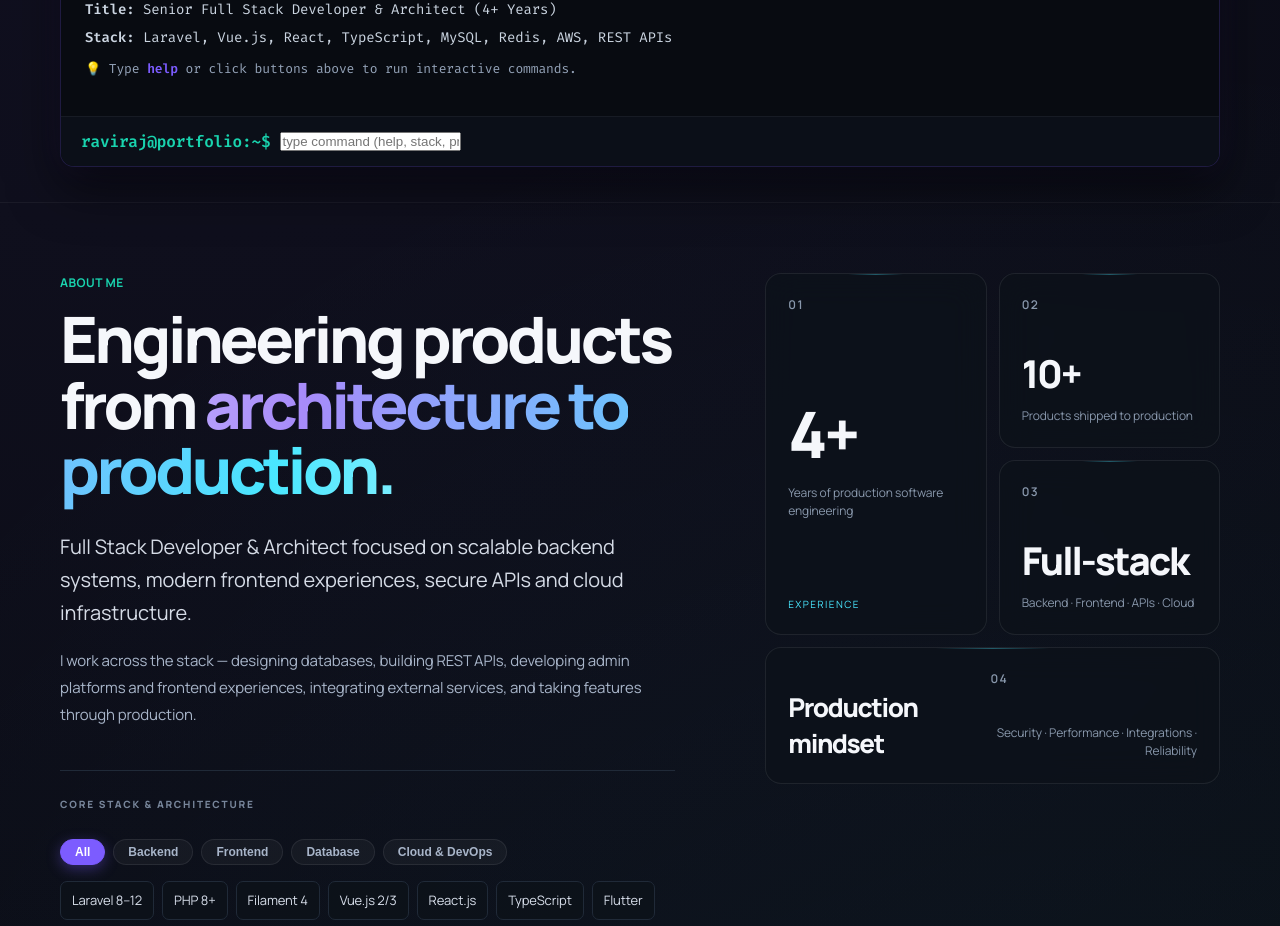
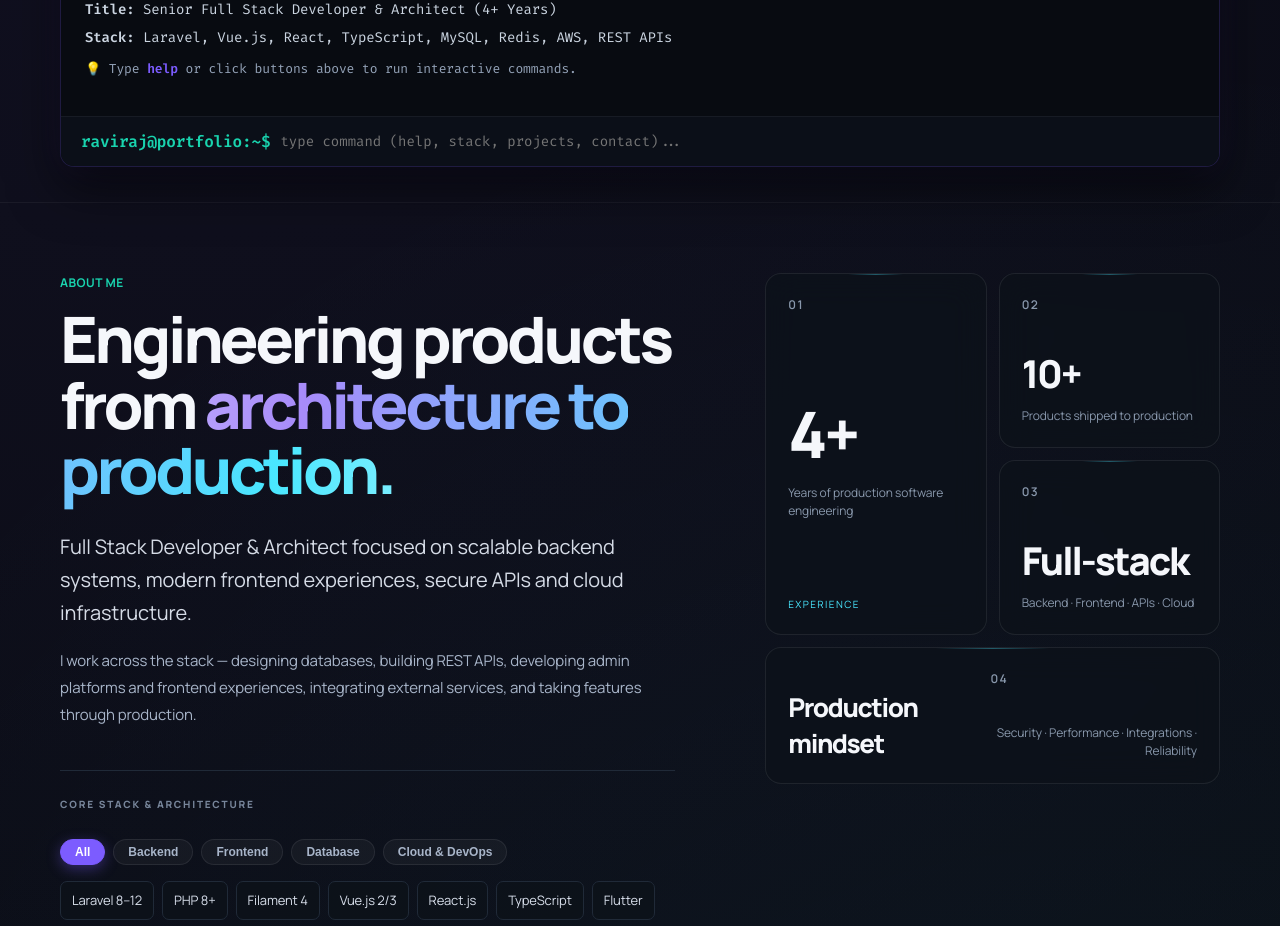
Before and after one commit to ChhasatiyaRaviraj/portfolio, a Vue app: page / in a window 1280 px wide. Shown: the part 1360-2286 px from the top of the page. Built offline with nearby package versions, Linux system fonts and the light colour scheme.

Commit message:
fix: exclude terminal input from global focus-visible outline styles

```diff
--- a/src/assets/accessibility.css
+++ b/src/assets/accessibility.css
@@ -1,6 +1,6 @@
 
 /* Accessibility: Focus States */
-:focus-visible {
+:focus-visible:not(#terminalInput) {
     outline: 2px solid var(--accent);
     outline-offset: 4px;
     box-shadow: 0 0 0 4px rgba(124, 92, 255, 0.2);
--- a/src/components/TerminalSection.vue
+++ b/src/components/TerminalSection.vue
@@ -176,6 +176,7 @@ const handleKeyDown = (e) => {
         <div class="terminal-input-line">
           <span class="term-prompt">raviraj@portfolio:~$</span>
           <input
+            id="terminalInput"
             type="text"
             v-model="inputCommand"
             @keydown="handleKeyDown"
```
